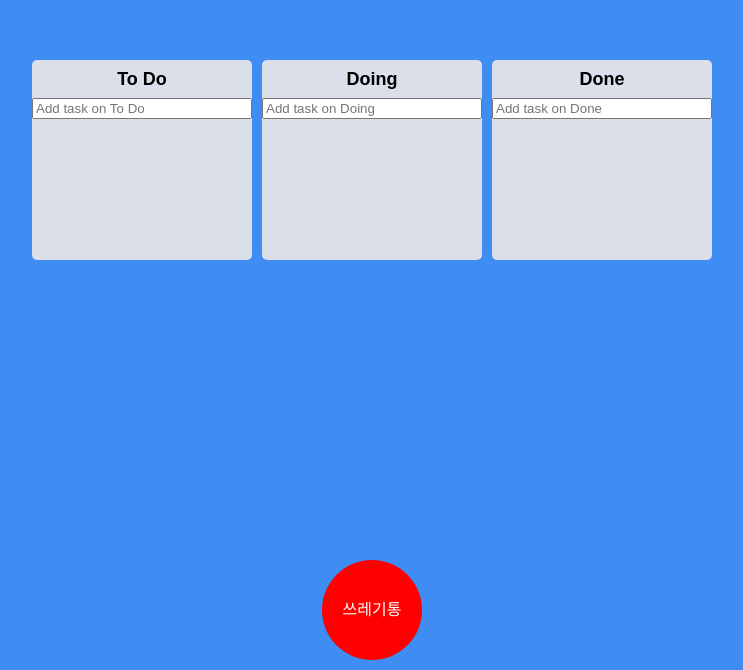
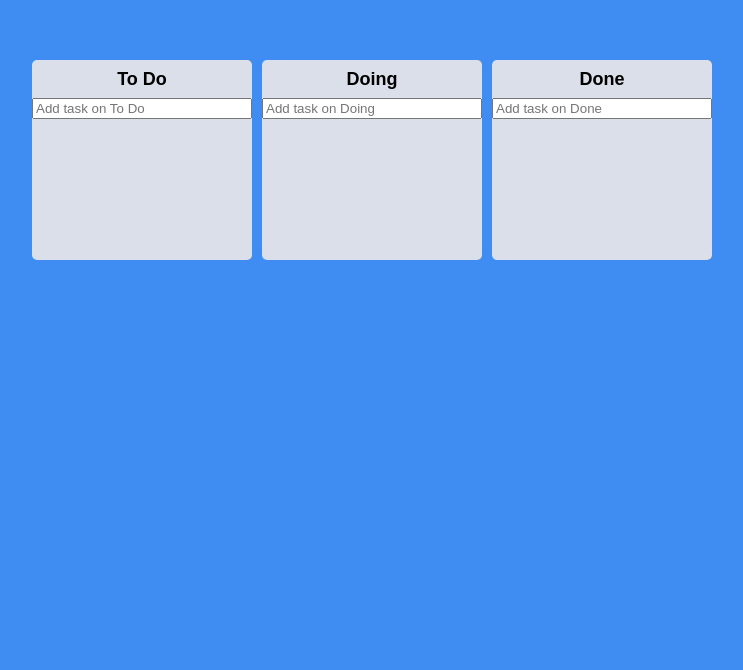
Before and after one commit to Lee-Sunho/Trello, a React (Create React App) app: page / in a window 1280 px wide. Shown: the part 240-910 px from the top of the page, without its empty margins (268-1011 px from the left). After the commit the page ends 810 px from the top, so only its background shows below. Built offline with nearby package versions, Linux system fonts and the light colour scheme.

Commit message:
feat: card 드래그 시 쓰레기통 컴포넌트 나타나는 기능 구현

```diff
--- a/src/App.tsx
+++ b/src/App.tsx
@@ -4,6 +4,83 @@ import styled from "styled-components";
 import { toDoState } from "./atoms";
 import Board from "./Components/Board";
 import TrashBin from "./Components/TrashBin";
+import { createGlobalStyle } from "styled-components";
+
+const GlobalStyle = createGlobalStyle`
+  @import url('https://fonts.googleapis.com/css2?family=Source+Sans+Pro:wght@300;400&display=swap');
+  html, body, div, span, applet, object, iframe,
+h1, h2, h3, h4, h5, h6, p, blockquote, pre,
+a, abbr, acronym, address, big, cite, code,
+del, dfn, em, img, ins, kbd, q, s, samp,
+small, strike, strong, sub, sup, tt, var,
+b, u, i, center,
+dl, dt, dd, menu, ol, ul,Card,
+fieldset, form, label, legend,
+table, caption, tbody, tfoot, thead, tr, th, td,
+article, aside, canvas, details, embed,
+figure, figcaption, footer, header, hgroup,
+main, menu, nav, output, ruby, section, summary,
+time, mark, audio, video {
+  margin: 0;
+  padding: 0;
+  border: 0;
+  font-size: 100%;
+  font: inherit;
+  vertical-align: baseline;
+}
+/* HTML5 display-role reset for older browsers */
+article, aside, details, figcaption, figure,
+footer, header, hgroup, main, menu, nav, section {
+  display: block;
+}
+/* HTML5 hidden-attribute fix for newer browsers */
+*[hidden] {
+    display: none;
+}
+body {
+  line-height: 1;
+}
+menu, ol, ul {
+  list-style: none;
+}
+blockquote, q {
+  quotes: none;
+}
+blockquote:before, blockquote:after,
+q:before, q:after {
+  content: '';
+  content: none;
+}
+table {
+  border-collapse: collapse;
+  border-spacing: 0;
+}
+
+* {
+  box-sizing: border-box;
+}
+
+body {
+  font-family: 'Source Sans Pro', sans-serif;
+  background-color: ${(props) => props.theme.bgColor};
+  color: black;
+}
+
+a {
+  text-decoration: none;
+  color:inherit;
+}
+
+&:has(.dragging) .trash{
+    transform: translateY(3.75rem);
+}
+
+&:has(.dragging-over-trash) .trash {
+    transform: translateY(3.75rem) scale(1.2);
+}
+
+
+`;
 
 const Wrapper = styled.div`
   display: flex;
@@ -65,6 +142,8 @@ function App() {
   };
 
   return (
+    <>
+      <GlobalStyle />
       <DragDropContext onDragEnd={onDragEnd}>
         <Wrapper>
           <Boards>
@@ -75,6 +154,7 @@ function App() {
         </Wrapper>
         <TrashBin />
       </DragDropContext>
+    </>
   );
 }
 
--- a/src/Components/DraggableCard.tsx
+++ b/src/Components/DraggableCard.tsx
@@ -3,7 +3,7 @@ import styled from "styled-components";
 import React from "react";
 import { useSetRecoilState } from "recoil";
 import { toDoState } from "../atoms";
-import { faPen, faTrash } from "@fortawesome/free-solid-svg-icons";
+import { faPen } from "@fortawesome/free-solid-svg-icons";
 import { FontAwesomeIcon } from "@fortawesome/react-fontawesome";
 
 const Card = styled.div<{ isDragging: boolean }>`
@@ -17,10 +17,6 @@ const Card = styled.div<{ isDragging: boolean }>`
   display: flex;
   align-items: center;
   justify-content: space-between;
-`;
-
-const Button = styled.button`
-  margin-left: 50px;
 `;
 
 interface IDraggableCardProps {
@@ -62,6 +58,9 @@ function DraggableCard({
     <Draggable draggableId={toDoId + ""} index={index}>
       {(magic, snapshot) => (
         <Card
+          className={`${snapshot.isDragging ? "dragging" : ""} ${
+            snapshot.draggingOver === "trash" ? "dragging-over-trash" : ""
+          }`}
           isDragging={snapshot.isDragging}
           ref={magic.innerRef}
           {...magic.draggableProps}
--- a/src/Components/TrashBin.tsx
+++ b/src/Components/TrashBin.tsx
@@ -1,16 +1,20 @@
 import styled from "styled-components";
 import React from "react";
 import { Droppable } from "react-beautiful-dnd";
+import { faTrashCan } from "@fortawesome/free-regular-svg-icons";
+import { FontAwesomeIcon } from "@fortawesome/react-fontawesome";
 
 const TrashCan = styled.div`
-  width: 100px;
-  height: 100px;
+  width: 7.5rem;
+  height: 3.75rem;
   background-color: #ff0000;
   color: #ffffff;
   display: flex;
   align-items: center;
   justify-content: center;
-  border-radius: 50%;
+  border-radius: 0 0 100rem 100rem;
+  position: fixed;
+  top: -3.75rem;
 `;
 
 const TrashCanWrapper = styled.div`
@@ -25,13 +29,14 @@ const TrashBin = () => {
       <Droppable droppableId="trash">
         {(provided, snapshot) => (
           <TrashCan
+            className="trash"
             ref={provided.innerRef}
             {...provided.droppableProps}
             style={{
               backgroundColor: snapshot.isDraggingOver ? "#ff5555" : "#ff0000",
             }}
           >
-            쓰레기통
+            <FontAwesomeIcon icon={faTrashCan} size="2x" />
           </TrashCan>
         )}
       </Droppable>
--- a/src/index.tsx
+++ b/src/index.tsx
@@ -1,75 +1,8 @@
 import ReactDOM from "react-dom/client";
 import App from "./App";
 import { RecoilRoot } from "recoil";
-import { ThemeProvider, createGlobalStyle } from "styled-components";
+import { ThemeProvider } from "styled-components";
 import { darkTheme } from "./theme";
-
-const GlobalStyle = createGlobalStyle`
-  @import url('https://fonts.googleapis.com/css2?family=Source+Sans+Pro:wght@300;400&display=swap');
-  html, body, div, span, applet, object, iframe,
-h1, h2, h3, h4, h5, h6, p, blockquote, pre,
-a, abbr, acronym, address, big, cite, code,
-del, dfn, em, img, ins, kbd, q, s, samp,
-small, strike, strong, sub, sup, tt, var,
-b, u, i, center,
-dl, dt, dd, menu, ol, ul,Card,
-fieldset, form, label, legend,
-table, caption, tbody, tfoot, thead, tr, th, td,
-article, aside, canvas, details, embed,
-figure, figcaption, footer, header, hgroup,
-main, menu, nav, output, ruby, section, summary,
-time, mark, audio, video {
-  margin: 0;
-  padding: 0;
-  border: 0;
-  font-size: 100%;
-  font: inherit;
-  vertical-align: baseline;
-}
-/* HTML5 display-role reset for older browsers */
-article, aside, details, figcaption, figure,
-footer, header, hgroup, main, menu, nav, section {
-  display: block;
-}
-/* HTML5 hidden-attribute fix for newer browsers */
-*[hidden] {
-    display: none;
-}
-body {
-  line-height: 1;
-}
-menu, ol, ul {
-  list-style: none;
-}
-blockquote, q {
-  quotes: none;
-}
-blockquote:before, blockquote:after,
-q:before, q:after {
-  content: '';
-  content: none;
-}
-table {
-  border-collapse: collapse;
-  border-spacing: 0;
-}
-
-* {
-  box-sizing: border-box;
-}
-
-body {
-  font-family: 'Source Sans Pro', sans-serif;
-  background-color: ${(props) => props.theme.bgColor};
-  color: black;
-}
-
-a {
-  text-decoration: none;
-  color:inherit;
-}
-
-`;
 
 const root = ReactDOM.createRoot(
   document.getElementById("root") as HTMLElement
@@ -78,7 +11,6 @@ root.render(
   <>
     <RecoilRoot>
       <ThemeProvider theme={darkTheme}>
-        <GlobalStyle />
         <App />
       </ThemeProvider>
     </RecoilRoot>
```
Lines whose indentation alone changed are shown as unchanged.
